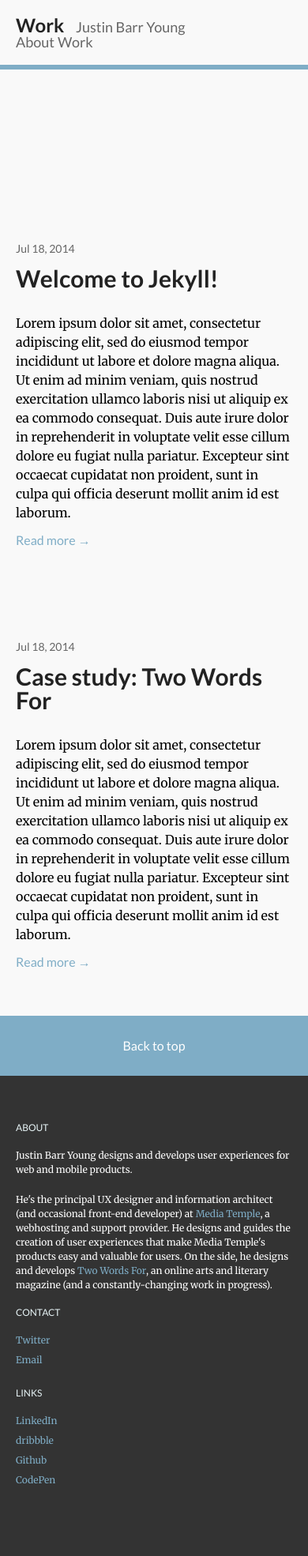
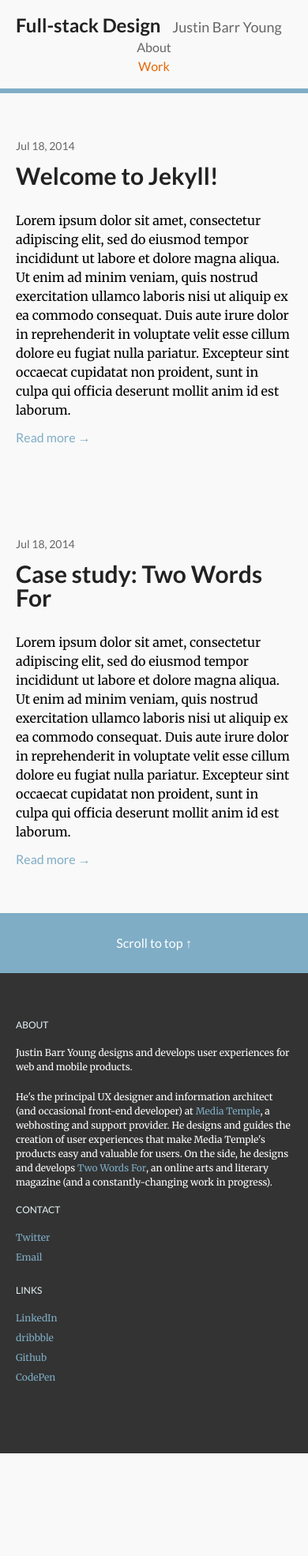
Before and after one commit to justinbyo/jbarr-v3, a Jekyll site: the page built from blog/index.html, in a window 390 px wide. Shown: the whole page at 79% size. Built offline with Jekyll 4.4.1, drawn with Linux system fonts in a browser that asks for light colours; nearby versions of some CDN libraries; some web fonts are replaced; Markdown is read by kramdown in place of the engine named in the settings; after the commit the page ends 1840 px from its top, so only the background shows below that.

Commit message:
Next/prev links, menu at full size

```diff
--- a/_config.yml
+++ b/_config.yml
@@ -3,3 +3,4 @@
 pygments: true
 baseurl: ""
 permalink: /:categories/:title.html
+paginate: 10
--- a/_includes/footer.html
+++ b/_includes/footer.html
@@ -1,8 +1,8 @@
 <!-- Send the user to the top -->
 <!-- Style's in blog.less -->
 
-<a class="strip  strip--footer" id="scroll-top" onclick="_gaq.push(['_trackEvent', 'blog--scroll-to-top', 'clicked'])">
-	<p>Back to top</p>
+<a class="strip  strip--footer" id="scroll-top" onclick="_gaq.push(['_trackEvent', 'scroll-to-top', 'clicked'])">
+	<p>Scroll to top &#8593;</p>
 </a>
 
 <!-- Begin footer -->
@@ -21,17 +21,17 @@
 		<div class="grid-col  span1  push1  contact">
 			<h3>Contact</h3>
 			<p>
-				<a href="http://twitter.com/theJayBeeWhy" onclick="_gaq.push(['_trackEvent', 'blog--twitter-footer', 'clicked'])">Twitter</a><br />
-				<a href="mailto:justin@jay-bee-why.com"  onclick="_gaq.push(['_trackEvent', 'blog--email-footer', 'clicked'])">Email</a>
+				<a href="http://twitter.com/theJayBeeWhy" onclick="_gaq.push(['_trackEvent', 'twitter-footer', 'clicked'])">Twitter</a><br />
+				<a href="mailto:justin@jay-bee-why.com"  onclick="_gaq.push(['_trackEvent', 'email-footer', 'clicked'])">Email</a>
 			</p>
 		</div>
 		<div class="grid-col  span1  push1  contact">
 			<h3>Links</h3>
 			<p>
-				<a href="http://www.linkedin.com/in/justinbarryoung" onclick="_gaq.push(['_trackEvent', 'blog--linkedin-footer', 'clicked'])">LinkedIn</a><br />
-				<a href="https://dribbble.com/jay-bee-why" onclick="_gaq.push(['_trackEvent', 'blog--dribbble-footer', 'clicked'])">dribbble</a><br />
-				<a href="https://github.com/jay-bee-why" onclick="_gaq.push(['_trackEvent', 'blog--github-footer', 'clicked'])">Github</a><br />
-				<a href="http://codepen.io/jay-bee-why/" onclick="_gaq.push(['_trackEvent', 'blog--codepen-footer', 'clicked'])">CodePen</a>
+				<a href="http://www.linkedin.com/in/justinbarryoung" onclick="_gaq.push(['_trackEvent', 'linkedin-footer', 'clicked'])">LinkedIn</a><br />
+				<a href="https://dribbble.com/jay-bee-why" onclick="_gaq.push(['_trackEvent', 'dribbble-footer', 'clicked'])">dribbble</a><br />
+				<a href="https://github.com/jay-bee-why" onclick="_gaq.push(['_trackEvent', 'github-footer', 'clicked'])">Github</a><br />
+				<a href="http://codepen.io/jay-bee-why/" onclick="_gaq.push(['_trackEvent', 'codepen-footer', 'clicked'])">CodePen</a>
 			</p>
 		</div>
 	</div>
--- a/_includes/header-3.html
+++ b/_includes/header-3.html
@@ -2,12 +2,14 @@
 
 	<div class="strip">
 		<div class="wrapper  grid">
-			<div class="grid-col  span6">
-				<h1><a href="/blog" onclick="_gaq.push(['_trackEvent', 'blog--header-home-link', 'clicked'])">Work <span>Justin Barr Young</span></a></h1>
+			<div class="grid-col  span10  grid-col--nav">
+				<h1><a href="/" onclick="_gaq.push(['_trackEvent', 'blog--header-home-link', 'clicked'])">Full-stack Design <span>Justin Barr Young</span></a></h1>
 			</div>
-			<div class="grid-col  span6">
-				<a class="nav-link">About</a>
-				<a class="nav-link">Work</a>
+			<div class="grid-col  span1  grid-col--nav  nav-link  nav-link--about">
+				<a href="/" class="">About</a>
+			</div>
+			<div class="grid-col  span1  grid-col--nav  nav-link  nav-link--work">
+				<a href="/blog" class="">Work</a>
 			</div>
 		</div>
 	</div>
--- a/css/main.css
+++ b/css/main.css
@@ -2124,9 +2124,16 @@
 }
 /* Styles for header
  * ____________________________________________________________ */
+.active-nav-link {
+  color: #e66705;
+}
 header.strip {
   background-color: transparent;
   border-bottom: 6px solid #7fadc6;
+}
+header.strip .grid-col--nav {
+  height: 24px;
+  position: relative;
 }
 header.strip .strip {
   padding: 20px 0;
@@ -2144,43 +2151,63 @@
   font-size: 24px;
   font-size: 1.5rem;
 }
-.page--blog .small-header-text {
-  font-size: 18px;
-  font-size: 1.125rem;
+header.strip .small-header-text {
   color: #666666;
   font-weight: 500;
   font-family: 'Lato', sans-serif;
 }
-.page--blog h1,
-.page--blog .h1,
-.page--blog h1 > a,
-.page--blog .h1 > a {
+header.strip h1,
+header.strip .h1,
+header.strip h1 > a,
+header.strip .h1 > a {
   font-family: 'Lato', sans-serif;
   color: #222222;
   font-weight: 900;
   text-decoration: none;
 }
-.page--blog h1 span,
-.page--blog .h1 span,
-.page--blog h1 > a span,
-.page--blog .h1 > a span {
-  font-size: 18px;
-  font-size: 1.125rem;
+header.strip h1 span,
+header.strip .h1 span,
+header.strip h1 > a span,
+header.strip .h1 > a span {
   color: #666666;
   font-weight: 500;
   font-family: 'Lato', sans-serif;
+  font-size: 18px;
+  font-size: 1.125rem;
   margin-left: 10px;
   margin-left: 0.625rem;
   display: inline-block;
 }
-.page--blog a.nav-link {
-  font-size: 18px;
-  font-size: 1.125rem;
+header.strip .nav-link a {
   color: #666666;
   font-weight: 500;
   font-family: 'Lato', sans-serif;
+  font-size: 16px;
+  font-size: 1rem;
   text-decoration: none;
   vertical-align: bottom;
+  position: relative;
+  top: 8px;
+  top: 0.5rem;
+  padding-bottom: 20px;
+  padding-bottom: 1.25rem;
+  text-align: right;
+  display: inline-block;
+}
+header.strip .nav-link a:hover {
+  color: #e66705;
+}
+@media (max-width: 767px) {
+  header.strip .nav-link a {
+    display: block;
+    text-align: center;
+  }
+}
+.page--home header.strip .nav-link--about a {
+  color: #e66705;
+}
+.page--blog header.strip .nav-link--work a {
+  color: #e66705;
 }
 /* Styles for header
  * ____________________________________________________________ */
@@ -2277,9 +2304,6 @@
 .page--blog .wrapper {
   width: auto;
 }
-.page--blog .strip--blog-hero {
-  padding: 100px 0 60px 0;
-}
 .page--blog .strip--article-list {
   padding: 60px 0;
 }
@@ -2292,6 +2316,16 @@
   color: #666666;
   margin-bottom: 15px;
   margin-bottom: 0.9375rem;
+  font-family: 'Lato', sans-serif;
+}
+.page--blog a.post-meta {
+  color: #989898;
+  text-decoration: none;
+  position: relative;
+  bottom: 30px;
+}
+.page--blog a.post-meta:hover {
+  color: #ff9900;
 }
 .page--blog .blog-wide-title-style {
   display: inline-block;
@@ -2422,6 +2456,50 @@
   margin-bottom: 2.8125rem;
   border-bottom: 1px solid #989898;
 }
+.page--blog .strip--article-content p.related-article-link {
+  display: block;
+  text-align: center;
+  margin-top: 60px;
+  margin-top: 3.75rem;
+}
+.page--blog .strip--article-content p.related-article-link a {
+  color: #989898;
+  text-decoration: none;
+  font-size: 16px;
+  font-size: 1rem;
+}
+.page--blog .strip--article-content p.related-article-link a:hover {
+  color: #ff9900;
+}
+.page--blog .strip--article-content p.cta {
+  display: block;
+  text-align: center;
+}
+.page--blog .strip--article-content p.cta a {
+  margin: 60px auto 30px auto;
+  padding: 30px;
+  padding: 1.875rem;
+  background-color: #ff9900;
+  color: #ffffff;
+  display: inline-block;
+  text-align: center;
+  text-decoration: none;
+}
+.page--blog .strip--article-content p.cta a span {
+  -webkit-transition: all 0.15s linear;
+  -moz-transition: all 0.15s linear;
+  -o-transition: all 0.15s linear;
+  transition: all 0.15s linear;
+  position: relative;
+  display: inline-block;
+  right: 0;
+}
+.page--blog .strip--article-content p.cta a:hover {
+  background-color: #ffad33;
+}
+.page--blog .strip--article-content p.cta a:hover span {
+  right: 10px;
+}
 /* Styles for home page
  * ____________________________________________________________ */
 .page--home {
```
Also changed, not shown: _layouts/post.html (+16 -0 lines), _less/project/blog.less (+57 -1 lines), _less/project/header-3.less (+59 -5 lines), 8 other files.
